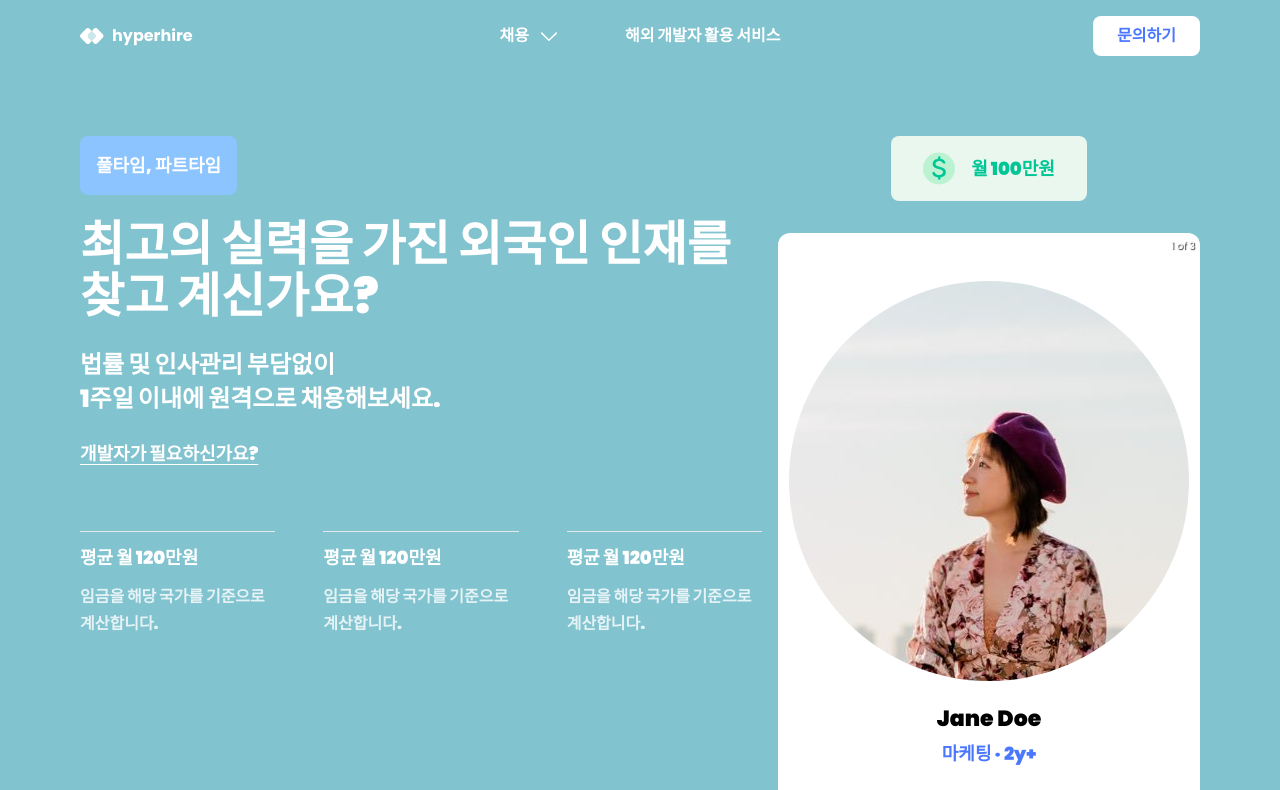
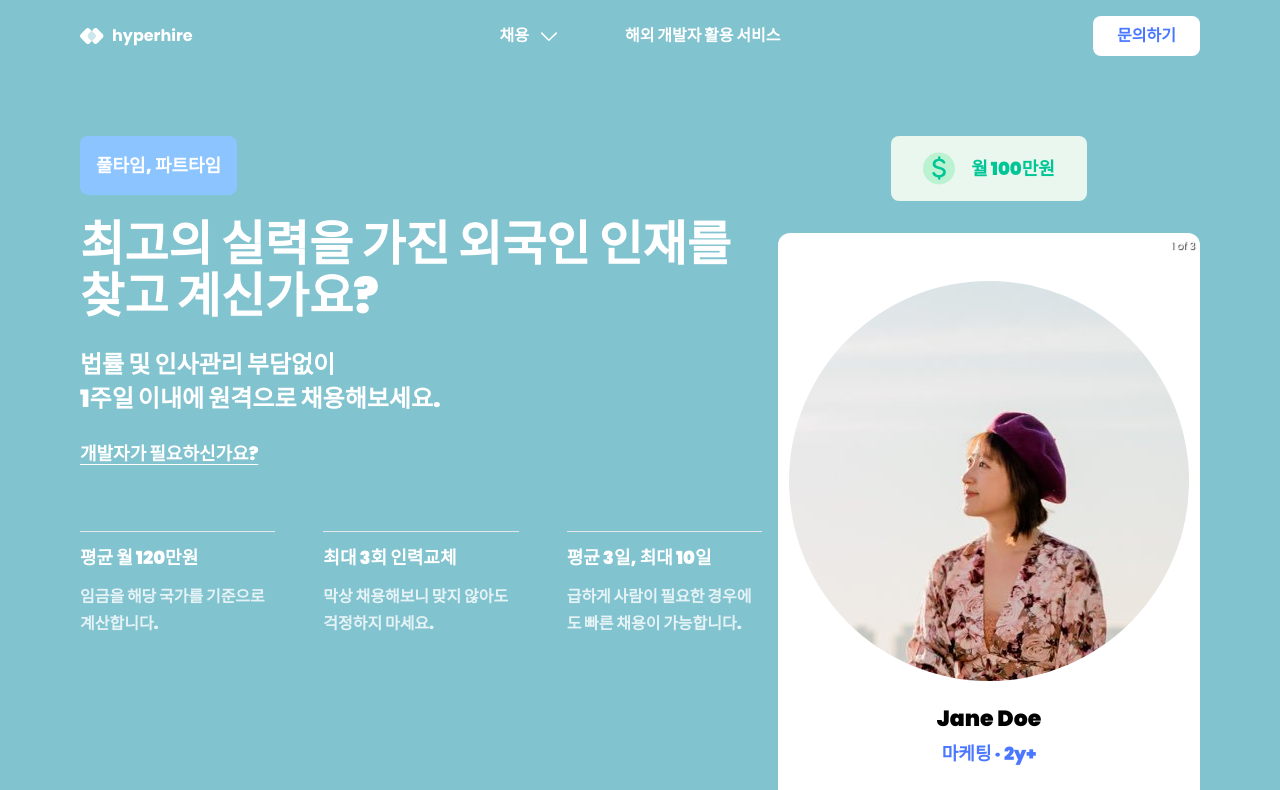
Before and after one commit to Snowkids-code/hyperhire-www, a Next.js app: page / in a window 1280 px wide. Shown: the top 790 px of the page. Built offline with nearby package versions, Linux system fonts and the light colour scheme.

Commit message:
fetch features from API

```diff
--- /dev/null
+++ b/app/api/features/route.ts
@@ -0,0 +1,27 @@
+import type { FeatureType } from "@/types";
+import { NextResponse } from "next/server";
+
+const swiperData: FeatureType[] = [
+  {
+    featureId: "1",
+    featureHeading: "평균 월 120만원",
+    featureDescription: "임금을 해당 국가를 기준으로 계산합니다.",
+  },
+  {
+    featureId: "2",
+    featureHeading: "최대 3회 인력교체",
+    featureDescription: "막상 채용해보니 맞지 않아도 걱정하지 마세요. ",
+  },
+  {
+    featureId: "3",
+    featureHeading: "평균 3일, 최대 10일",
+    featureDescription: "급하게 사람이 필요한 경우에도 빠른 채용이 가능합니다.",
+  },
+];
+
+export function GET() {
+  return NextResponse.json(
+    { message: "Success", data: swiperData },
+    { status: 200 }
+  );
+}
--- a/components/Homepage/Features.tsx
+++ b/components/Homepage/Features.tsx
@@ -1,11 +1,22 @@
-import React from 'react'
+import React from "react";
 
-export default function Features() {
+interface FeaturesProps {
+  heading: string;
+  description: string;
+}
+
+const Features: React.FC<FeaturesProps> = ({ heading, description }) => {
   return (
     <div>
-        <hr />
-        <h1 className='mt-3 text-[#fff] font-[900] text-[18px] leading-[27px]'>평균 월 120만원</h1>
-        <p className='mt-3 text-white text-opacity-80 font-[900] text-[16px] leading-[27px]'>임금을 해당 국가를 기준으로 계산합니다.</p>
+      <hr />
+      <h1 className="mt-3 text-[#fff] font-[900] text-[18px] leading-[27px]">
+        {heading}
+      </h1>
+      <p className="mt-3 text-white text-opacity-80 font-[900] text-[16px] leading-[27px]">
+        {description}
+      </p>
     </div>
-  )
-}
+  );
+};
+
+export default Features;
--- a/components/Homepage/Landing.tsx
+++ b/components/Homepage/Landing.tsx
@@ -1,10 +1,29 @@
+"use client";
+
+import { FeatureType } from "@/types";
 import Image from "next/image";
-import React from "react";
+import React, { useEffect, useState } from "react";
 import Checkbox from "./Checkbox";
 import Features from "./Features";
 import Swiper from "./Swiper";
 
 export default function Landing() {
+  const [featureData, setFeatureData] = useState<FeatureType[]>([]);
+
+  useEffect(() => {
+    async function fetchFeaturesContent() {
+      const response = await fetch("/api/features", {
+        method: "GET",
+      });
+
+      const res = await response.json();
+
+      setFeatureData(res.data as FeatureType[]);
+    }
+
+    fetchFeaturesContent();
+  }, []);
+
   return (
     <div className="primary-container bg-[#81C3CF]">
       <div style={{ gridArea: "main" }}>
@@ -26,9 +45,13 @@ export default function Landing() {
               개발자가 필요하신가요?
             </p>
             <div className="hidden laptop:grid mt-16 grid-cols-3 gap-12">
-              <Features />
-              <Features />
-              <Features />
+              {featureData.map((value) => (
+                <Features
+                  key={value.featureHeading}
+                  heading={value.featureHeading}
+                  description={value.featureDescription}
+                />
+              ))}
             </div>
           </div>
           <div>
--- a/types.ts
+++ b/types.ts
@@ -17,3 +17,9 @@ export type SwiperType = {
   swiperName: string;
   swiperHeading: string;
 };
+
+export type FeatureType = {
+  featureId: string;
+  featureHeading: string;
+  featureDescription: string;
+};
```
